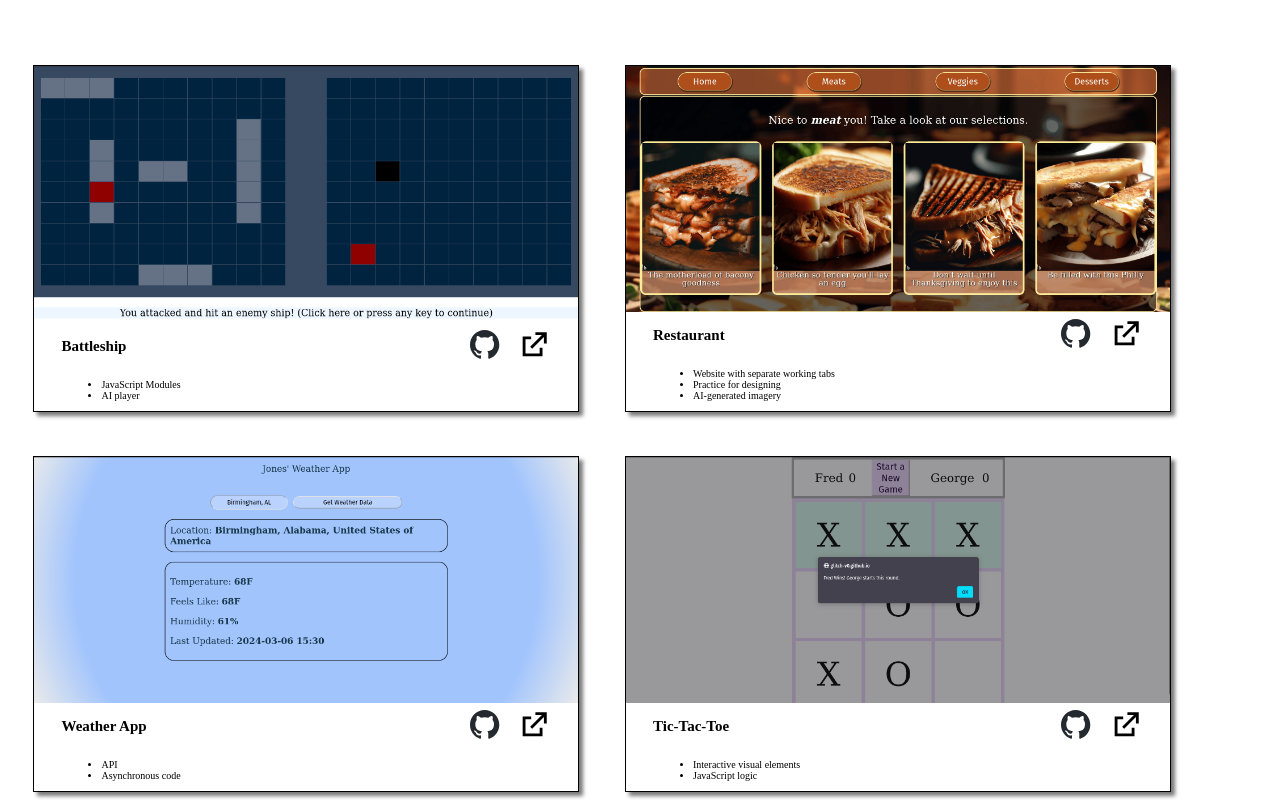
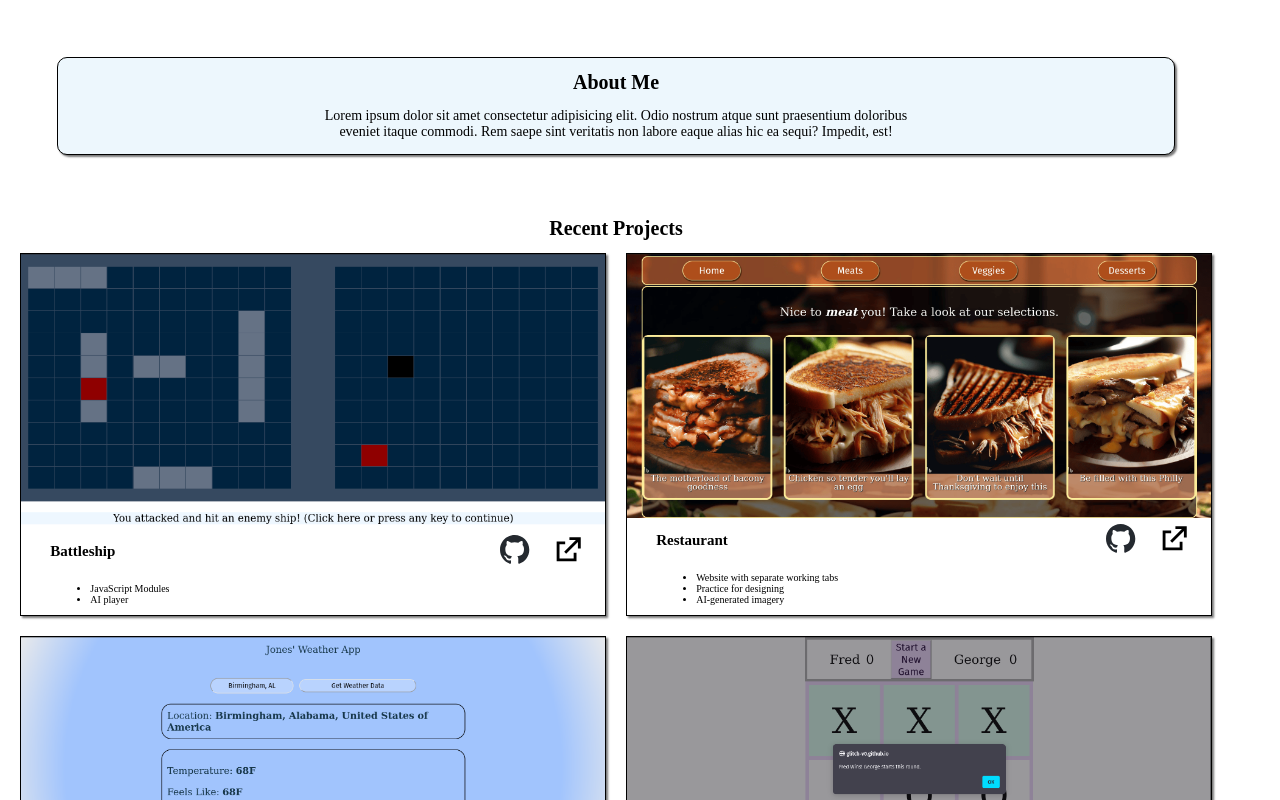
Before and after one commit to Glitch-v0/Home-Page, a website built with webpack: page src/index.html in a window 1280 px wide. Shown: the top 800 px of the page. Built offline with nearby package versions, Linux system fonts and the light colour scheme; files whose address does not match are found by name.

Commit message:
update css

```diff
--- a/src/index.html
+++ b/src/index.html
@@ -8,11 +8,12 @@
 </head>
 <body>
     <header>
-        <h1></h1>
+        <h1>About Me</h1>
+        <p>Lorem ipsum dolor sit amet consectetur adipisicing elit. Odio nostrum atque sunt praesentium doloribus eveniet itaque commodi. Rem saepe sint veritatis non labore eaque alias hic ea sequi? Impedit, est!</p>
     </header>
 
     <main>
-        <h1></h1>
+        <h1>Recent Projects</h1>
         <div id="projects-container">
             <div class="project-card">
                 <img src="./images/projects/battleship-screenshot.png" alt="A screenshot of a battleship project with two boards represented as a grid of squares, and different colors indicating ship placements and attacks." class="project-image">
@@ -150,6 +151,9 @@
     </main>
 
     <footer>
+        <h1>Contact</h1>
+        <p>Interested in mutual work? </p>
+        <p>Email: njonessurvey@gmail.com</p>
     </footer>
 </body>
 
--- a/src/styles.css
+++ b/src/styles.css
@@ -1,5 +1,27 @@
+
 :root {
     font-size: 10px;
+}
+
+
+body {
+    display: flex;
+    flex-direction: column;
+    width: 95%;
+}
+
+header,
+footer {
+    background: rgb(237, 247, 253);
+    border: 1px solid black;
+    border-radius: 10px;
+    box-shadow: 2px 2px 2px rgb(121, 121, 121);
+    margin: 4%;
+}
+
+h1, h2, p {
+    text-align: center;
+    text-wrap: balance;
 }
 
 h1 {
@@ -10,36 +32,29 @@ h2 {
     font-size: 1.5rem;
 }
 
-header {
-    background: rgb(161, 218, 253);
-    background: linear-gradient(225deg, rgba(161, 218, 253, 1) 31%, rgba(235, 235, 255, 0.9442362936498109) 100%);
-    background-image: url("./images/cloud.svg");
-    background-repeat: repeat;
-    background-size: contain;
-}
-
-main {
-    background-color: white;
-    display: flex;
-    flex-direction: column;
+p {
+    font-size: 1.4rem;
 }
 
 #projects-container {
     display: grid;
-    width: 90%;
     grid-template-columns: repeat(2, 1fr);
-    grid-template-rows: repeat(3, 1fr);
-    grid-auto-flow: row;
-    justify-content: space-evenly;
-    gap: 4%;
-    margin: 2%;
+    gap: 20px;
+    margin-left: 1%;
+    margin-right: 1%;
+}
+
+@media (max-width: 800px) {
+    #projects-container {
+            grid-template-columns: 1fr;
+        }
 }
 
 .project-card {
     display: flex;
     flex-direction: column;
     border: 1px solid black;
-    box-shadow: 4px 4px 4px rgb(121, 121, 121);
+    box-shadow: 2px 2px 2px rgb(121, 121, 121);
 }
 
 .project-title-container {
@@ -58,10 +73,10 @@ main {
     display: flex;
     flex-direction: row;
     align-items: center;
-    justify-content: space-between;
-    width: 15%;
-    margin: 5px;
-    margin-right: 5%;
+    justify-content: space-evenly;
+    width: 20%;
+    margin: 4px;
+    gap: 5px;
 }
 
 .icon {
@@ -80,8 +95,3 @@ main {
     width: 100%;
     height: 80%;
 }
-
-footer {
-    background: rgb(161, 218, 253);
-    background: linear-gradient(225deg, rgba(161, 218, 253, 1) 31%, rgba(235, 235, 255, 0.9442362936498109) 100%);
-}
```
